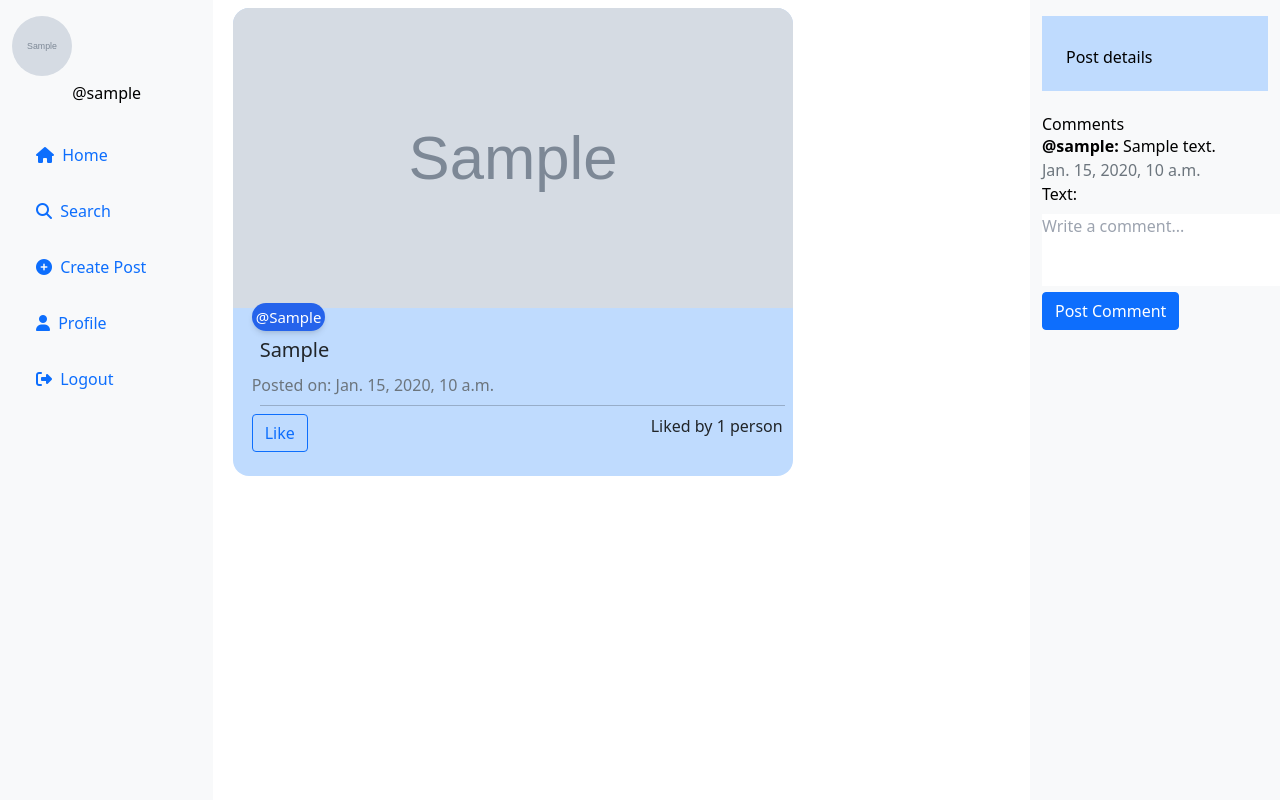
After one commit to Sketchy-C/Social-media-platform, a Django app: page /comment/00000000-0000-0000-0000-000000000001/ in a window 1280 px wide. The commit adds this page. Run offline with Django 5.2, Linux system fonts and the light colour scheme; a user stored in the database is signed in; tables that the repository leaves empty hold one stand-in row (values such as "Sample post"); grey boxes marked "Sample" are stand-in pictures; some libraries are stand-ins or nearby versions.

Commit message:
comment section

```diff
--- a/templates/base.html
+++ b/templates/base.html
@@ -16,7 +16,7 @@
     <script src="https://cdn.tailwindcss.com"></script>
     <link rel="stylesheet" href="{% static 'css/app.css' %}">
     <style>
-        /* Custom styles for the sidebar */
+        /* Custom styles for the sidebars */
         .sidebar {
             background-color: #f8f9fa;
             height: 100vh;
@@ -33,11 +33,29 @@
         a {
             color: black;
         }
+
+        /* Position the right sidebar */
+        .right-sidebar {
+            position: fixed;
+            right: 0;
+            top: 0;
+            background-color: #f8f9fa;
+            height: 100vh;
+            width: 250px;
+        }
+
+        /* Adjust main content area */
+        .main-content {
+            margin-left: 250px;  /* Width of the left sidebar */
+            margin-right: 250px; /* Width of the right sidebar */
+        }
     </style>
 </head>
+
 <body>
     <div class="container-fluid">
         <div class="row">
+            <!-- Left Sidebar -->
             <nav class="col-md-2 d-none d-md-block sidebar" style="position: fixed;">
                 <div class="text-center mt-3">
                     <img src="{{profile.profileimg.url}}" alt="Profile Picture" class="profile-pic">
@@ -73,11 +91,26 @@
                     </li>
                 </ul>
             </nav>
-         <main role="main" class="col-md-9 ml-sm-auto col-lg-10 px-md-4">
 
+            <!-- Right Sidebar -->
+            <nav class="col-md-2 d-none d-md-block sidebar right-sidebar">
+                <div class="text-center mt-3 flex bg-blue-200 p-4">
+                    <h4 class="mt-2">Post details</h4>
+                </div>
+                <ul class="nav flex-column mt-4">
+                    {% block comments %}
+                    {% endblock %}
+                </ul>
+            </nav>
+
+            <!-- Main Content Area -->
+            <main role="main" class="col-md-8 ml-sm-auto col-lg-8 px-md-4 justify-center main-content">
                 {% block content %}
                 {% endblock %}
             </main>
+        </div>
+    </div>
+
     <script src="{% static 'js/app.js'%}"></script>
     <script src="https://cdn.jsdelivr.net/npm/bootstrap@5.0.2/dist/js/bootstrap.bundle.min.js"
         integrity="sha384-MrcW6ZMFYlzcLA8Nl+NtUVF0sA7MsXsP1UyJoMp4YLEuNSfAP+JcXn/tWtIaxVXM"
--- a/templates/main.html
+++ b/templates/main.html
@@ -11,7 +11,7 @@
             <div class="col col-lg-9 col-xl-7">
                 <div class="card p-full">
                     {% for pos in post %}
-                    <div class="container" id="{{pos.id}}">
+                    <a class="container" id="{{ pos.id }}" href="{% url 'comment' pos.id %}">
                         <div class="row">
                             <div class="w-[600px] ">
                                 <div class="post-card bg-blue-200 pb-3 m-2 rounded-2xl overflow-hidden">
@@ -41,7 +41,7 @@
                                 </div>
                             </div>
                         </div>
-                    </div>
+                    </a>
                     {% endfor %}
 
                 </div>
--- /dev/null
+++ b/templates/post_detail.html
@@ -0,0 +1,56 @@
+{% extends 'base.html' %}
+
+{% block title %}Post Details{% endblock %}
+
+{% block comments %}
+<div class="comments-section">
+    <h3>Comments</h3>
+
+    {% for comment in comments %}
+        <div class="comment">
+            <p><a href="/profile/{{post.user}}"><strong>@{{ comment.user.username }}:</strong></a> {{ comment.text }}</p>
+            <p class="text-muted">{{ comment.created_at }}</p>
+        </div>
+    {% endfor %}
+
+    <form method="POST" action="{% url 'comment' post.id %}">
+        {% csrf_token %}
+        {{ form.as_p }}
+        <button type="submit" class="btn btn-primary">Post Comment</button>
+    </form>
+</div>
+{% endblock %}
+{% block content %}
+
+<div class="container" id="{{ pos.id }}">
+    <div class="row">
+        <div class="w-[600px] ">
+            <div class="post-card bg-blue-200 pb-3 m-2 rounded-2xl overflow-hidden">
+                <img src="{{post.image.url}}" alt="Post Image"
+                    class="post-image w-[600px] h-[300px] object-cover ">
+                <div class="post-content" style="margin-left: 19px;">
+                    <h5><a href="/profile/{{post.user}}" style="text-decoration: none;"
+                            class="text-[15px] bg-blue-600 text-white rounded-full p-1 shadow-md">@{{post.user}}</a>
+                    </h5>
+                    <p class="m-2 text-[20px]">{{post.caption}}</p>
+                    <p class="text-muted">Posted on: {{post.create_at}}</p>
+                    <hr class="m-2">
+                    <div class="d-flex justify-content-between"
+                        style="margin-bottom: 8px; margin-right:10px;">
+
+                        <a href="/like-post/{{post.id}}/" class="btn btn-outline-primary">Like</a>
+
+                        {% if post.no_of_likes == 0 %}
+                        <p>0</p>
+                        {% elif post.no_of_likes == 1 %}
+                        <p>Liked by {{post.no_of_likes}} person</p>
+                        {% else %}
+                        <p>Liked by {{post.no_of_likes}} people</p>
+                        {% endif %}
+                    </div>
+                </div>
+            </div>
+        </div>
+    </div>
+</div>
+{% endblock %}
--- a/templates/search.html
+++ b/templates/search.html
@@ -10,7 +10,7 @@
                     {% csrf_token %}
 
                         <div class="input-group rounded">
-                            <input type="text" name="q" placeholder="Search users and posts" class="form-control rounded"
+                            <input type="text" name="q" placeholder="Search for users" class="form-control rounded"
                                 aria-label="Search" aria-describedby="search-addon" />
                             <span class="input-group-text border-0" id="search-addon">
                                 <i class="fas fa-search" type="submit"></i>
--- /dev/null
+++ b/userauth/forms.py
@@ -0,0 +1,10 @@
+from django import forms
+from .models import Comment
+
+class CommentForm(forms.ModelForm):
+    class Meta:
+        model = Comment
+        fields = ['text']
+        widgets = {
+            'text': forms.Textarea(attrs={'rows': 3, 'placeholder': 'Write a comment...'})
+        }
--- a/userauth/models.py
+++ b/userauth/models.py
@@ -38,3 +38,12 @@ class Followers(models.Model):
 
     def __str__(self):
         return self.user
+
+class Comment(models.Model):
+    post = models.ForeignKey(Post, on_delete=models.CASCADE, related_name='comments')
+    user = models.ForeignKey(User, on_delete=models.CASCADE)
+    text = models.TextField()
+    created_at = models.DateTimeField(auto_now_add=True)
+
+    def __str__(self):
+        return f"{self.user.username}: {self.text[:30]}"
--- a/userauth/urls.py
+++ b/userauth/urls.py
@@ -17,4 +17,5 @@ urlpatterns = [
     path('search-results/',views.search_results,name='search_results'),
     path('follow/',views.follow,name='follow'),
     path('delete/<str:id>',views.delete,name='delete'),
+    path('comment/<uuid:post_id>/', views.comment, name='comment'),
 ]
--- a/userauth/views.py
+++ b/userauth/views.py
@@ -2,10 +2,10 @@ from django.shortcuts import render, redirect, get_object_or_404
 from django.http import HttpResponse
 from django.contrib.auth.models import User
 from django.contrib.auth import login as auth_login, logout, authenticate
-from .models import Profile, Post, LikePost, Followers
+from .models import Profile, Post, LikePost, Followers,Comment
 from django.db import IntegrityError
 from django.db.models import Q
-
+from .forms import CommentForm
 
 
 def login(request):
@@ -211,3 +211,28 @@ def search_results(request):
         'posts': posts,
     }
     return render(request, 'search_user.html', context)
+
+def comment(request, post_id):
+    post = get_object_or_404(Post, id=post_id)
+    comments = post.comments.all()
+    form = CommentForm()
+    # postobj = Post.objects.get(id=id)
+    profile = Profile.objects.get(user=request.user)
+
+    if request.method == 'POST':
+        form = CommentForm(request.POST)
+        if form.is_valid():
+            new_comment = form.save(commit=False)
+            new_comment.post = post
+            new_comment.user = request.user
+            new_comment.save()
+            return redirect(f'/comment/{post.id}')
+
+    context = {
+        'post': post,
+        'comments': comments,
+        'form': form,
+        'profile':profile,
+    }
+
+    return render(request, 'post_detail.html', context)
```
Also changed, not shown: media/post_images/2e1d3647999ed63e5c6d5a63a2a86d95.jpg (added), media/post_images/8381f03f00ad5917e338f55d979aba67_1.jpg (added), media/post_images/a2e0d6f21b4aecd036c5596560dbdfaa_3.jpg (added), media/profile_images/09580d260f7c7d2725f6cb860e66c575.jpg (added), media/profile_images/1f57c82d5c08dd479c0a0ae9bf6e58af.jpg (added), media/profile_images/1f57c82d5c08dd479c0a0ae9bf6e58af_rMOpIh9.jpg (added), socialmedia/settings.py (line endings or trailing spaces), userauth/migrations/0005_comment.py (added). Lines whose indentation alone changed are shown as unchanged.
